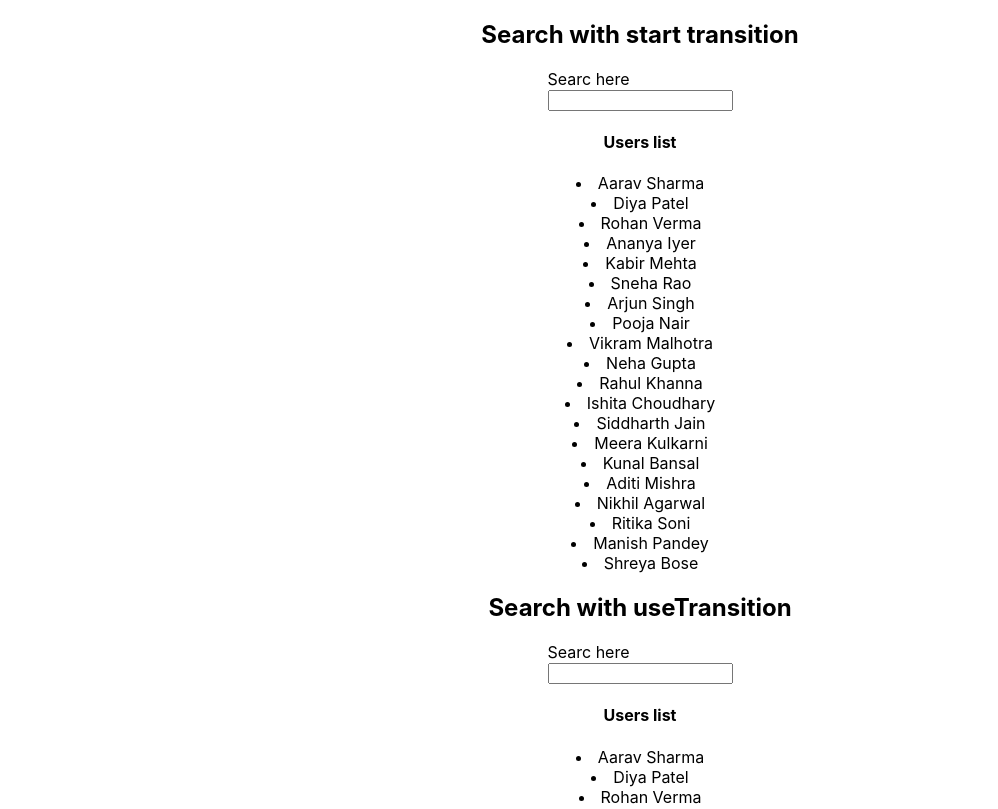
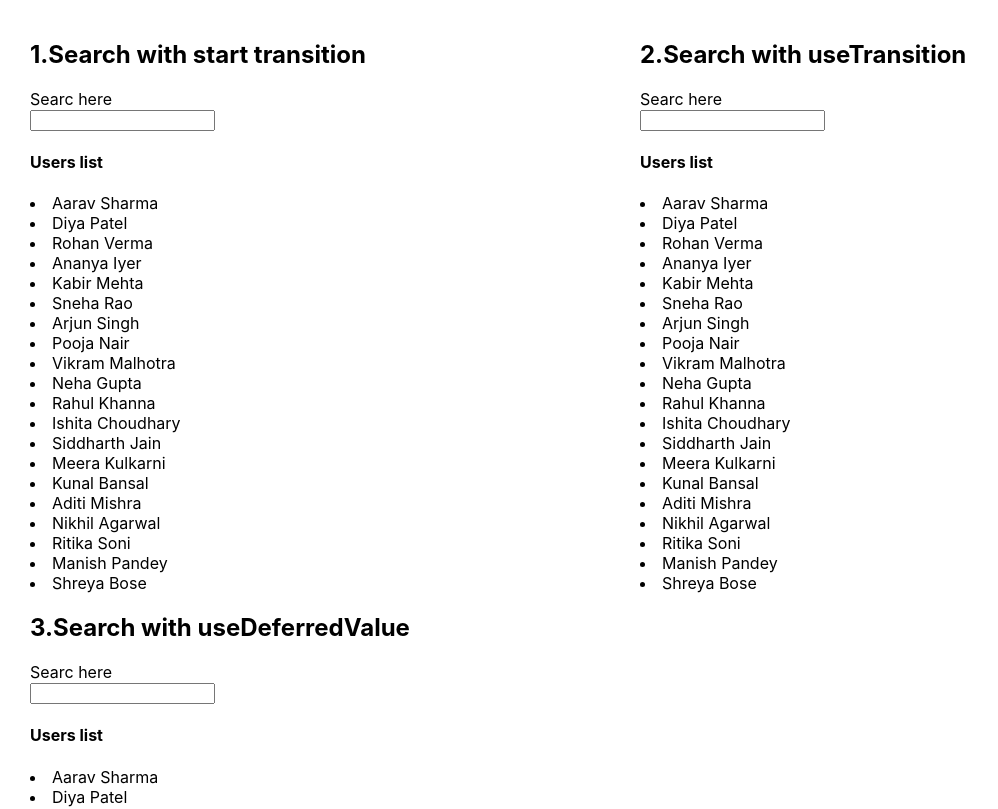
Before and after one commit to oknizam/React-Interview, a React (Create React App) app: page /concurrent-ui in a window 1280 px wide. Shown: the top 809 px of the page, without its empty margins (0-998 px from the left). Built offline with nearby package versions, Linux system fonts and the light colour scheme.

Commit message:
Minor ui changes

```diff
--- a/src/components/ConcurrentDemos/ConcurrentUI.js
+++ b/src/components/ConcurrentDemos/ConcurrentUI.js
@@ -4,7 +4,7 @@ import UserListWithUseTransition from "./UserListWithUseTransition";
 
 const ConcurrentUI = () => {
   return (
-    <div style={{ display: "flex", flexDirection: "column", justifyContent: "center", alignItems: "center" }}>
+    <div style={{ padding: "20px 30px", display: "grid", gridTemplateColumns: "50% 50%", justifyContent: "center", alignItems: "center" }}>
       <UsersWithTransition />
       <UserListWithUseTransition />
       <UserListWithDifferedValue />
--- a/src/components/ConcurrentDemos/UserListWithDifferedValue.js
+++ b/src/components/ConcurrentDemos/UserListWithDifferedValue.js
@@ -10,11 +10,13 @@ const UserListWithDifferedValue = () => {
 
   const filterdUsers = USERS.filter((item) => item.name.toLowerCase().includes(deferredSearch.toLocaleLowerCase()))
 
-  return (<>
-    <h2>Search with useDeferredValue</h2>
-    <InputBox label="Searc here" onChange={(e) => setSearch(e.target.value)} value={search} />
-    <List title="Users list" data={filterdUsers} />
-  </>)
+  return (
+    <div>
+      <h2>3.Search with useDeferredValue</h2>
+      <InputBox label="Searc here" onChange={(e) => setSearch(e.target.value)} value={search} />
+      <List title="Users list" data={filterdUsers} />
+    </div>
+  )
 
 }
 
--- a/src/components/ConcurrentDemos/UserListWithTransition.js
+++ b/src/components/ConcurrentDemos/UserListWithTransition.js
@@ -20,11 +20,11 @@ const UsersWithTransition = () => {
   };
 
 
-  return (<>
-    <h2>Search with start transition</h2>
+  return (<div>
+    <h2>1.Search with start transition</h2>
     <InputBox label="Searc here" onChange={handleChangeFilter} value={search} />
     <List title="Users list" data={users} />
-  </>)
+  </div>)
 
 }
 
--- a/src/components/ConcurrentDemos/UserListWithUseTransition.js
+++ b/src/components/ConcurrentDemos/UserListWithUseTransition.js
@@ -24,12 +24,13 @@ const UserListWithUseTransition = () => {
   };
 
 
-  return (<>
-    <h2>Search with useTransition</h2>
-    {isPending && <div>Filtering data....</div>}
-    <InputBox label="Searc here" onChange={handleChangeFilter} value={search} />
-    <List title="Users list" data={users} />
-  </>)
+  return (
+    <div>
+      <h2>2.Search with useTransition</h2>
+      {isPending && <div>Filtering data....</div>}
+      <InputBox label="Searc here" onChange={handleChangeFilter} value={search} />
+      <List title="Users list" data={users} />
+    </div>)
 
 }
 
```
